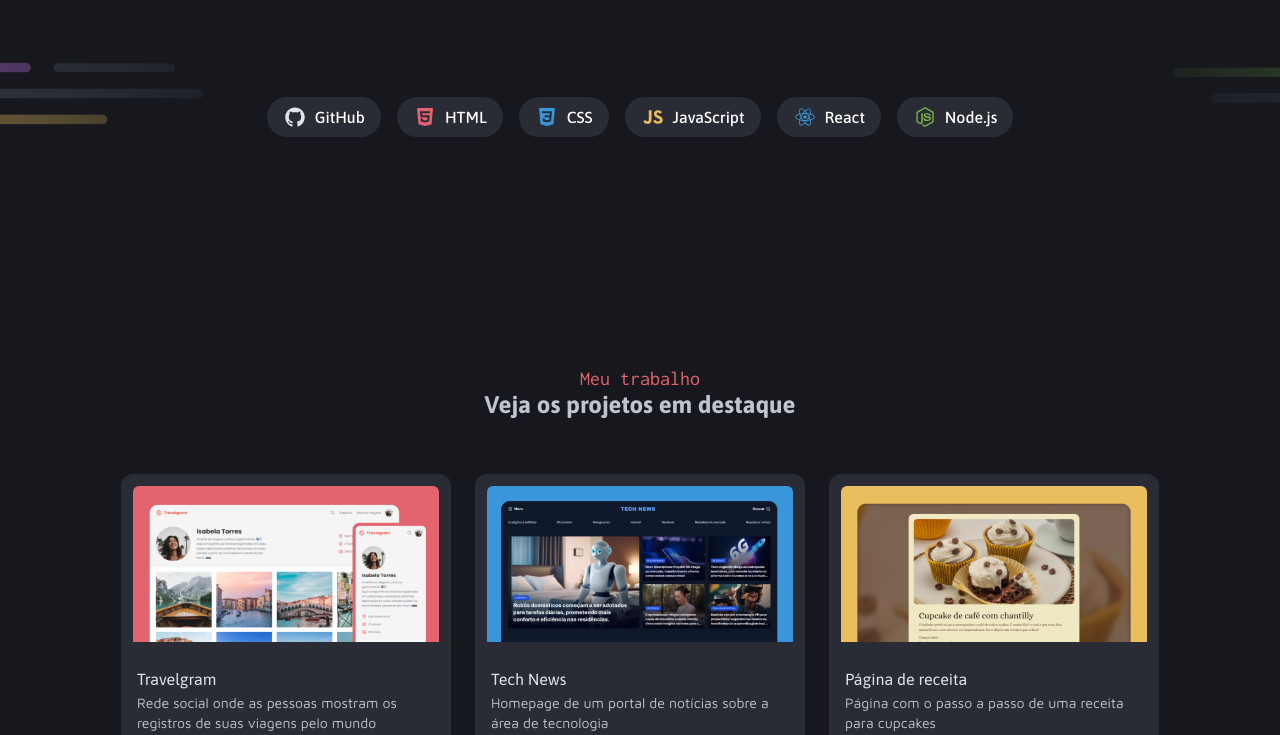
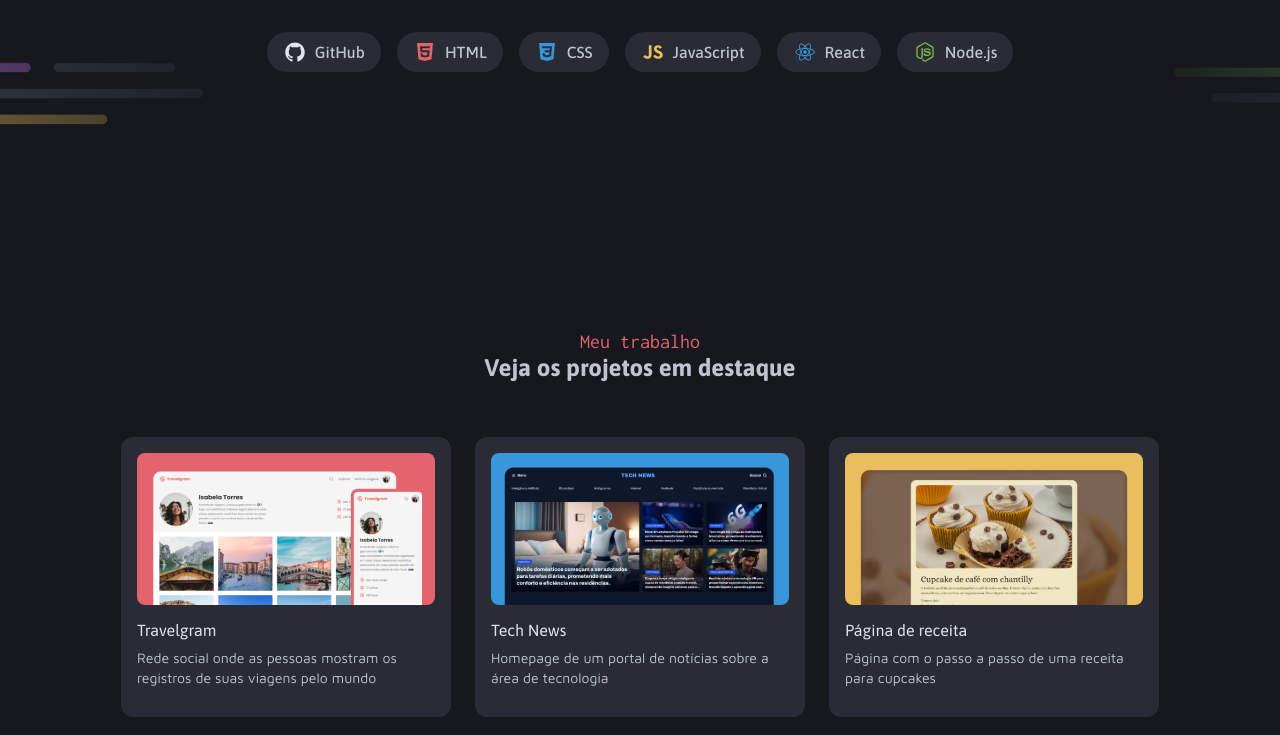
Before and after one commit to RennanGGM/portifolio-dev, a plain HTML site: page index.html in a window 1280 px wide. Shown: the part 501-1236 px from the top of the page. Drawn offline with Linux system fonts and the light colour scheme; some icons are missing.

Commit message:
improve layout and spacing

```diff
--- a/index.html
+++ b/index.html
@@ -12,7 +12,7 @@
     <meta charset="UTF-8">
     <meta name="viewport" content="width=device-width, initial-scale=1.0">
     <title>Portifólio Dev</title>
-    <link rel="stylesheet" href="index.css">
+    <link rel="stylesheet" href="/styles/index.css">
 
     <link href="https://fonts.googleapis.com/css2?family=Asap:ital,wght@0,100..900;1,100..900&family=Inconsolata:wght@200..900&family=Maven+Pro:wght@400..900&display=swap" rel="stylesheet">
     <link href="https://fonts.googleapis.com/css2?family=Asap:ital,wght@0,100..900;1,100..900&family=Inconsolata:wght@200..900&family=Maven+Pro:wght@400..900&display=swap" rel="stylesheet">
@@ -38,39 +38,36 @@
                 </header>
 
                 <div class="skills">
-                    <nav>
                         <div class="skill-item">
                             <img src="/assets/icons/GitHub.svg" alt="GitHub">
-                            <a href="https://github.com/" target="_blank" rel="noopener noreferrer">GitHub</a>
+                            <span>GitHub</span>
                         </div>
                         <div class="skill-item">
                             <img src="/assets/icons/HTML.svg" alt="HTML">
-                            <a href="https://developer.mozilla.org/en-US/docs/Web/HTML" target="_blank" rel="noopener noreferrer">HTML</a>
+                            <span>HTML</span>
                         </div>
                         <div class="skill-item">
                             <img src="/assets/icons/CSS.svg" alt="CSS">
-                            <a href="https://developer.mozilla.org/en-US/docs/Web/CSS" target="_blank" rel="noopener noreferrer">CSS</a>
+                            <span>CSS</span>
                         </div>
                         <div class="skill-item">
                             <img src="/assets/icons/JavaScript.svg" alt="JavaScript">
-                            <a href="https://developer.mozilla.org/en-US/docs/Web/JavaScript" target="_blank" rel="noopener noreferrer">JavaScript</a>
+                            <span>JavaScript</span>
                         </div>
                         <div class="skill-item">
                             <img src="/assets/icons/React.svg" alt="React">
-                            <a href="https://reactjs.org/" target="_blank" rel="noopener noreferrer">React</a>
+                            <span>React</span>
                         </div>
                         <div class="skill-item">
                             <img src="/assets/icons/Node.js.svg" alt="Node.js">
-                            <a href="https://nodejs.org/" target="_blank" rel="noopener noreferrer">Node.js</a>
+                            <span>Node.js</span>
                         </div>
-                    </nav>
+                </div>
+                <div class="scroll-down">
+                    <a href="#portifolio"><i class="ph ph-caret-double-down"></i>
+                    </a>
                 </div>
             </div>
-        </div>
-
-        <div class="scroll-down">
-            <a href="/assets/icons/Vector.png"><i class="ph ph-caret-double-down"></i>
-            </a>
         </div>
           </section>
 
--- a/global.css
+++ b/styles/global.css
@@ -40,7 +40,7 @@
     text-align: center;
     height: 800px;
 
-p   {
+    p {
     color: var(--gray-400);
     width: 49%;
     font-weight: 100;
@@ -50,6 +50,9 @@ p   {
     .red {
         color: var(--red);
     }
+}
+.info {
+    width: 100%;
 }
 header {
     margin-bottom: 80px;
@@ -71,7 +74,6 @@ h2 {
 }
 h4 {
     font: var(--title-sm);
-    padding-left: 16px;
     display: flex;
     color: var(--gray-600);
 }
@@ -86,13 +88,8 @@ main {
 .skills {
     display: flex;
     justify-content: center;
+    gap: 16px;
     margin-top: 20px;
-}
-nav {
-    display: flex;
-    gap: 16px;
-    flex-wrap: wrap;
-    align-content: flex-end;
 }
 .skill-item {
     display: flex;
@@ -135,13 +132,17 @@ nav {
    .devices {
     display: flex;
     flex-direction: column;
+
     padding: 20px 40px;
+
 
     border: 2px solid var(--gray-200);
     border-radius: 12px;
     font-family: var(--font-primary);
+
     p {
         color: var(--gray-400);
+
     }
     h4 {
         text-align: left;
@@ -158,7 +159,6 @@ nav {
         padding-bottom: 56px;
         gap: 8px;
     }
-
 }
 h2 {
     font-family: var(--font-primary);
@@ -174,7 +174,6 @@ span {
     width: 80%;
     margin: 0 auto;
 }
-
 .contact {
     background-image: url(/assets/images/Background_Contacts.png);
     background-size: cover;
--- a/portfolio.css
+++ b/styles/portfolio.css
@@ -30,19 +30,19 @@
         background-color: var(--gray-300);
         column-gap: 32px;
         border-radius: 12px;
+        padding: 16px;
 
         p {
             display: flex;
             text-align: left;
             font: var(--text-sm-maven);
             color: var(--gray-500);
-            margin: 4px 16px 16px;
+            margin-top: 8px;
         }
     }
     img{
         width: 100%;
-        border-radius: 18px;
-        padding: 12px;
-        padding-bottom: 24px;
+        border-radius: 8px;
+        margin-bottom: 12px;
     }
 }
--- a/vector.css
+++ b/styles/vector.css
@@ -3,17 +3,19 @@ html {
 }
 
 .scroll-down {
-    /* display: flex; */
-    flex-direction:
+    display: flex;
+    justify-content: center;
+    margin-top: 94px;
 }
 
 .scroll-down a {
     text-decoration: none;
     font-size: 2rem;
-    color: #ff4500;
+    color: #878EA1;
     transition: transform 0.3s ease-in-out;
 }
 
 .scroll-down a:hover {
-    transform: translateY(5px);
+    transform: translateY(8px);
+    color:#BB72E9;
 }
```
Also changed, not shown: styles/index.css (renamed from index.css), styles/utility.css (renamed from utility.css).
